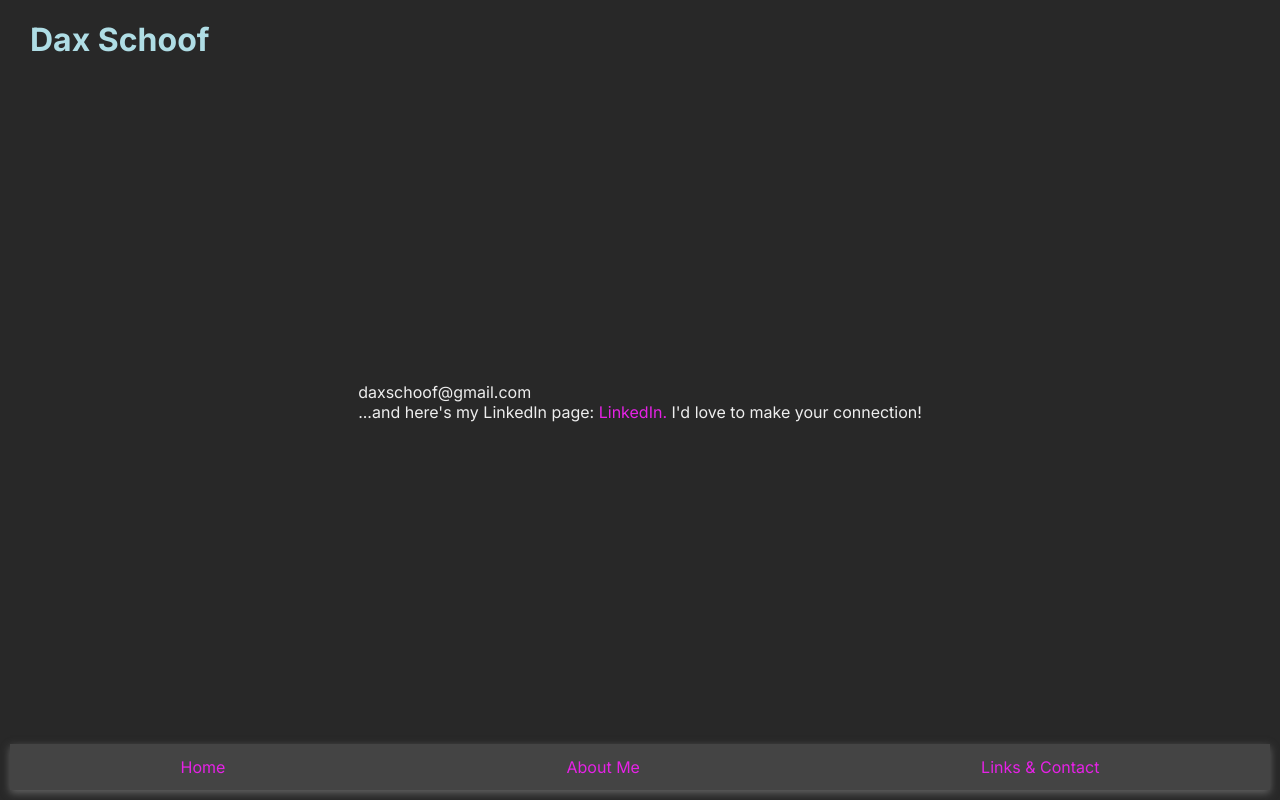
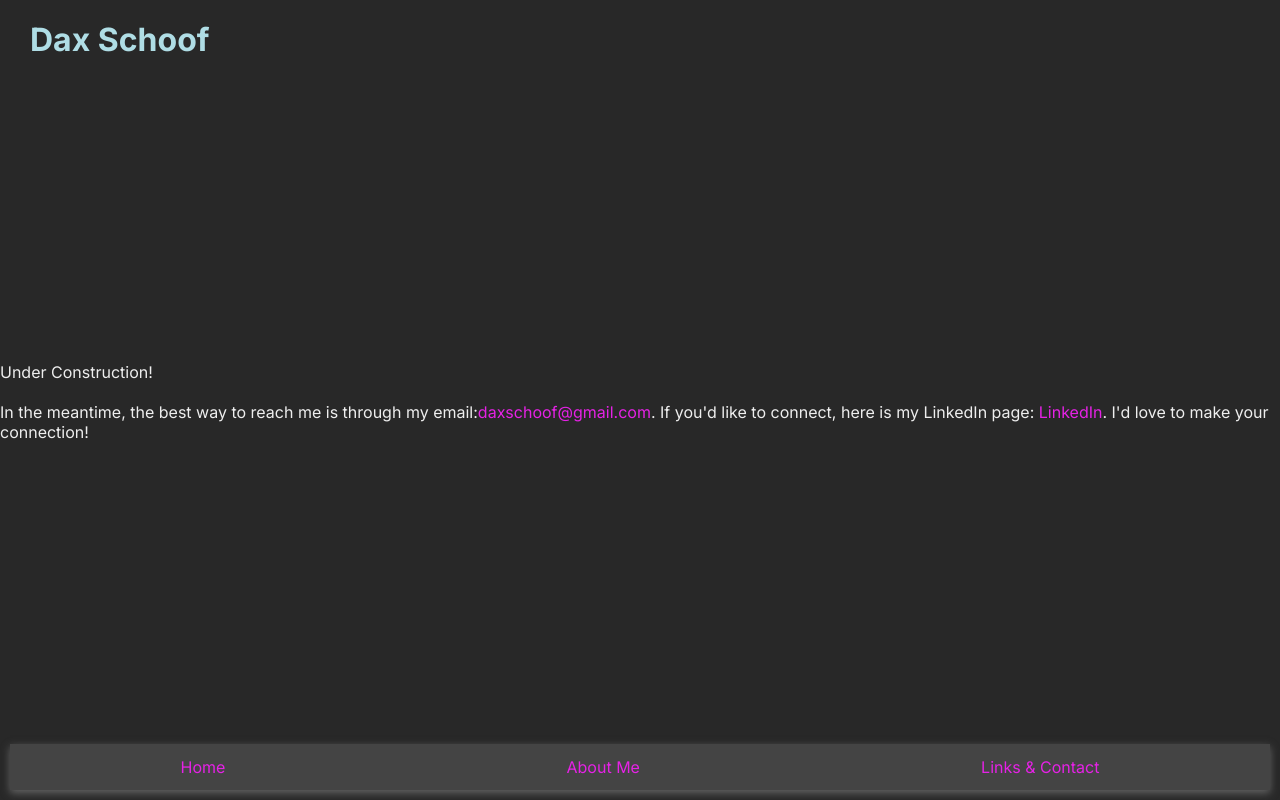
Before and after one commit to daxschoof/daxschoof-website, a Next.js app: page /contact_me in a window 1280 px wide. Built offline with nearby package versions, Linux system fonts and the light colour scheme.

Commit message:
Fixing up under construction pages

```diff
--- a/app/about_me/page.tsx
+++ b/app/about_me/page.tsx
@@ -1,5 +1,5 @@
 const AboutMe = () => {
-  return <p>About Me</p>;
+  return <p>Under Construction!</p>;
 };
 
 export default AboutMe;
--- a/app/contact_me/page.tsx
+++ b/app/contact_me/page.tsx
@@ -3,14 +3,18 @@ import Link from "next/link";
 const ContactMe = () => {
   return (
     <div>
-      daxschoof@gmail.com
-      <div>
-        {"  "}...and here&apos;s my LinkedIn page:{"  "}
-        <Link id="inlineLink" href="https://www.linkedin.com/in/dax-schoof/">
-          LinkedIn.{" "}
-        </Link>
-        {"  "}I&apos;d love to make your connection!
-      </div>
+      Under Construction!
+      <br />
+      <br />
+      In the meantime, the best way to reach me is through my email:
+      <Link id="inlineLink" href="mailto:daxschoof@gmail.com">
+        daxschoof@gmail.com
+      </Link>
+      .{"  "}If you'd like to connect, here is my LinkedIn page:{"  "}
+      <Link id="inlineLink" href="https://www.linkedin.com/in/dax-schoof/">
+        LinkedIn
+      </Link>
+      .{"  "}I&apos;d love to make your connection!
     </div>
   );
 };
--- a/app/now/page.tsx
+++ /dev/null
@@ -1,5 +0,0 @@
-const Now = () => {
-  return <p>Now</p>;
-};
-
-export default Now;
```
